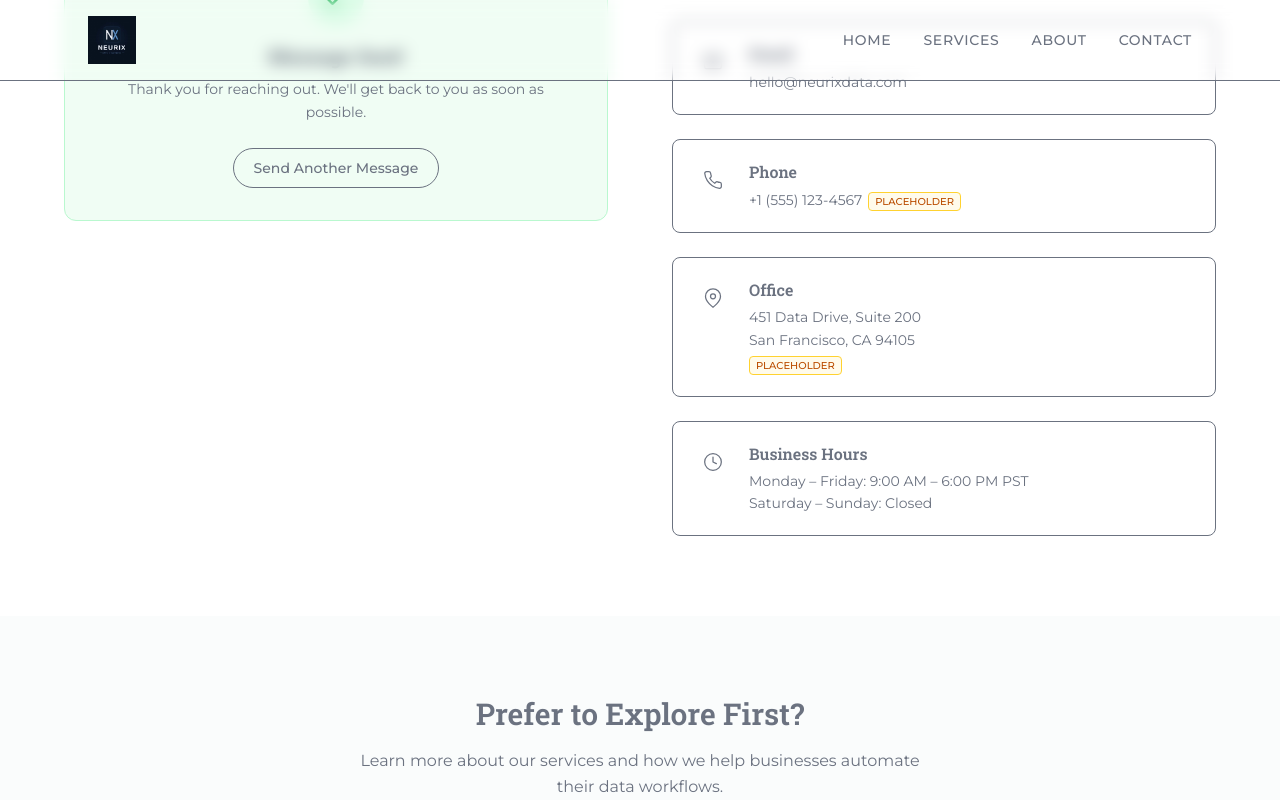
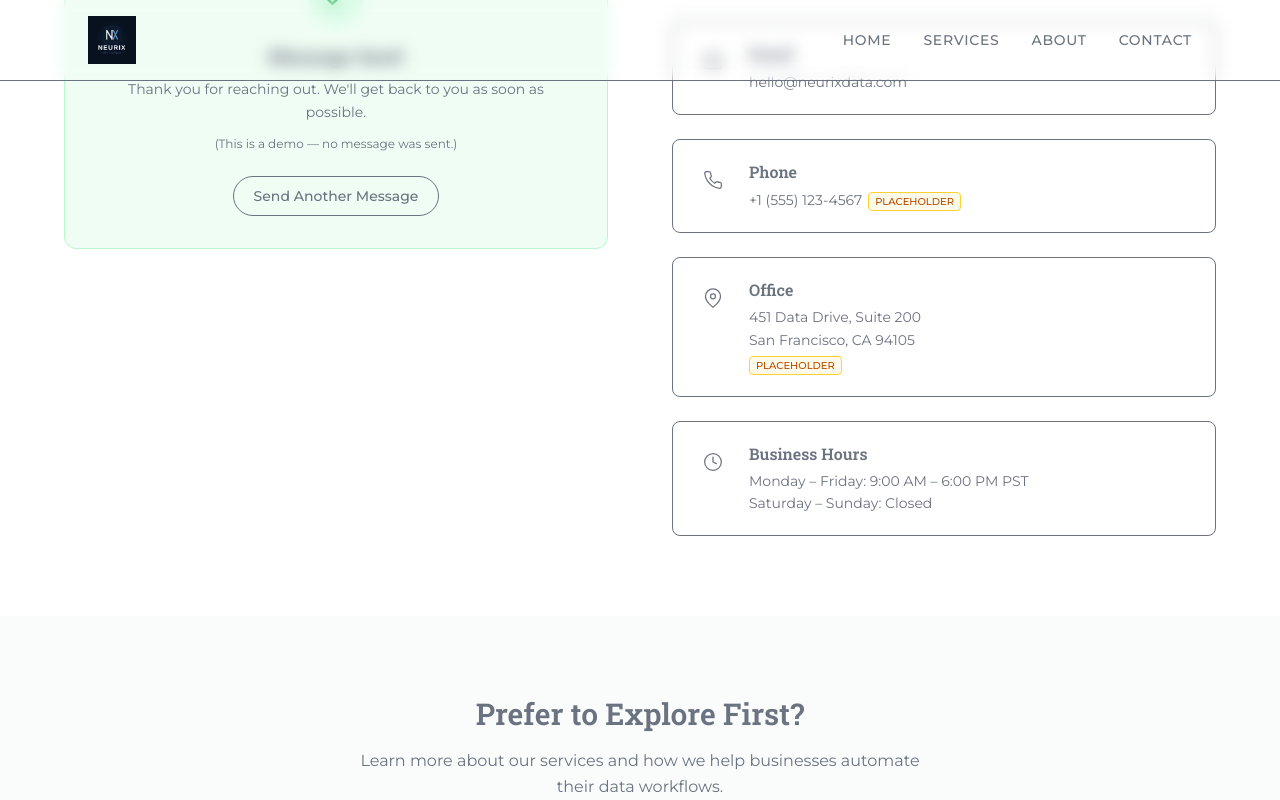
Before and after one commit to slark889/Neurix_Data_Solutions, a Next.js app: page /contact in a window 1280 px wide. Both pictures are taken after typing "Sample", "name@example.com", "Sample", "Sample" into the empty fields and a click on the button "Send Message". Shown: the part 629-1429 px from the top of the page. Built offline with nearby package versions, Linux system fonts and the light colour scheme.

Commit message:
[Maya] Add demo disclosure to contact form success state

```diff
--- a/src/app/contact/page.tsx
+++ b/src/app/contact/page.tsx
@@ -143,6 +143,9 @@ export default function ContactPage() {
                   <p className="text-sm text-color-body leading-relaxed">
                     Thank you for reaching out. We&apos;ll get back to you as
                     soon as possible.
+                  </p>
+                  <p className="mt-3 text-xs text-color-body/60 text-center">
+                    (This is a demo — no message was sent.)
                   </p>
                   <button
                     type="button"
```
